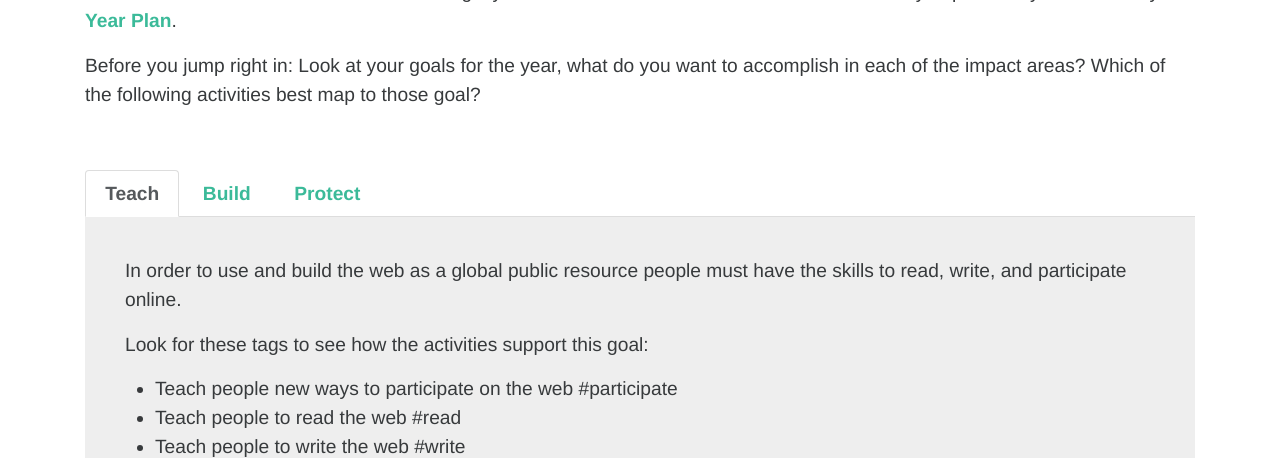
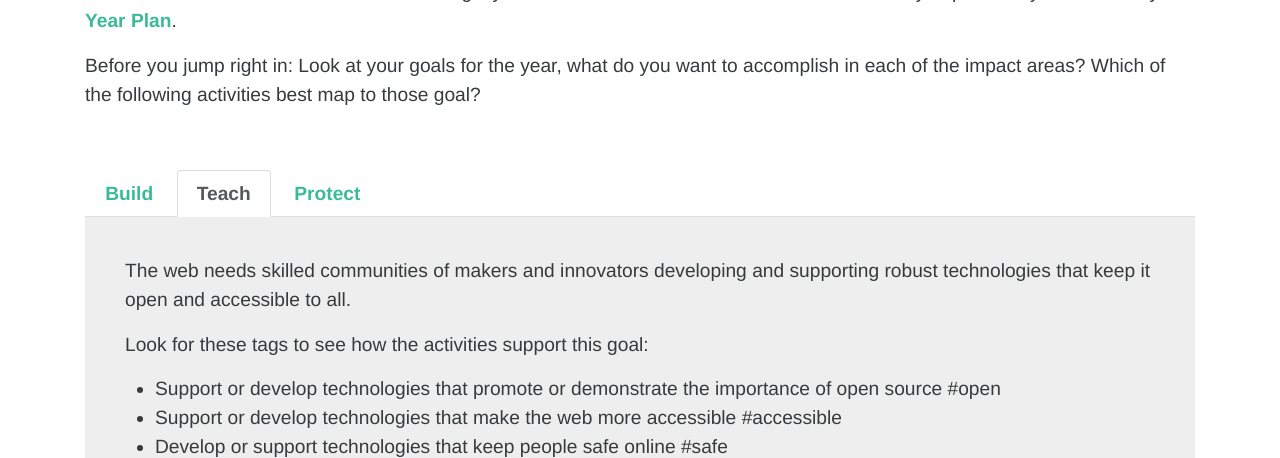
Before and after one commit to mozilla/mozilla-campus-clubs, a Jekyll site: the page built from _pages/activities.html, in a window 1280 px wide and 1400 px high, scrolled down 199 px. Shown: the top 458 px of the window. Built offline with Jekyll 4.4.1, drawn with Linux system fonts in a browser that asks for light colours; some web fonts are replaced; some of the changed text lies outside the part shown; grey boxes are pictures that could not be loaded.

Commit message:
Bring build tab first

```diff
--- a/_pages/activities.html
+++ b/_pages/activities.html
@@ -22,13 +22,13 @@ ref: activities
 <p class="clear">&nbsp;</p>
 
 <ul class="nav nav-tabs" role="tablist">
+  <li class="nav-item"><a class="nav-link" href="#build" aria-controls="build" role="tab" data-toggle="tab">Build</a></li>
   <li class="nav-item"><a class="nav-link active" href="#teach" aria-controls="teach" role="tab" data-toggle="tab">Teach</a></li>
-  <li class="nav-item"><a class="nav-link" href="#build" aria-controls="build" role="tab" data-toggle="tab">Build</a></li>
   <li class="nav-item"><a class="nav-link" href="#protect" aria-controls="protect" role="tab" data-toggle="tab">Protect</a></li>
 </ul>
 
 <div class="tab-content">
-  <div role="tabpanel" class="tab-pane active" id="teach">
+  <div role="tabpanel" class="tab-pane" id="teach">
     <p>
       In order to use and build the web as a global public resource people must have the skills to read,
       write, and participate online.
@@ -130,7 +130,7 @@ ref: activities
     </div>
   </div>
 
-  <div role="tabpanel" class="tab-pane" id="build">
+  <div role="tabpanel" class="tab-pane active" id="build">
     <p>
       The web needs skilled communities of makers and innovators developing and supporting robust
       technologies that keep it open and accessible to all.
```
